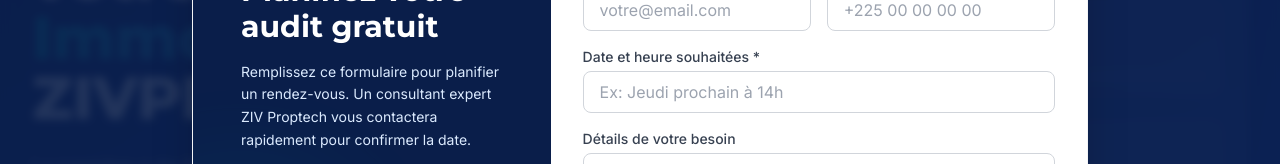
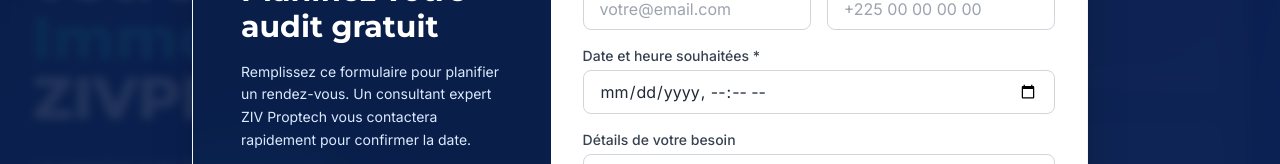
Before and after one commit to Willy2G/zivproptech_, a React (Vite) app in the folder front/: page / in a window 1280 px wide. Both pictures are taken after a click on the link "Prendre RDV". Shown: the part 330-494 px from the top of the page. Built offline with nearby package versions, Linux system fonts and the light colour scheme; no server answers.

Commit message:
Update Formulaire Rendez-vous 2

```diff
--- a/front/src/components/modals/ExpertModal.jsx
+++ b/front/src/components/modals/ExpertModal.jsx
@@ -149,13 +149,12 @@ export default function ExpertModal() {
             <div>
               <label className="block text-sm font-medium text-gray-700 mb-1">Date et heure souhaitées *</label>
               <input
-                type="text"
+                type="datetime-local"
                 name="date"
                 required
                 value={formData.date}
                 onChange={handleChange}
                 className="w-full px-4 py-2 border border-gray-300 rounded-lg focus:ring-2 focus:ring-ziv-cyan focus:border-ziv-cyan"
-                placeholder="Ex: Jeudi prochain à 14h"
               />
             </div>
             <div>
```
